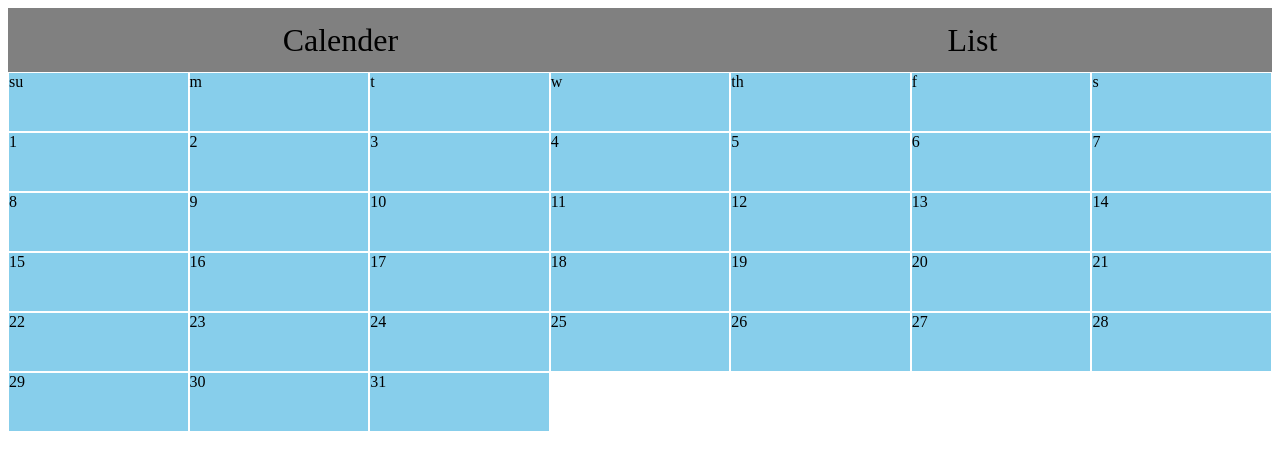
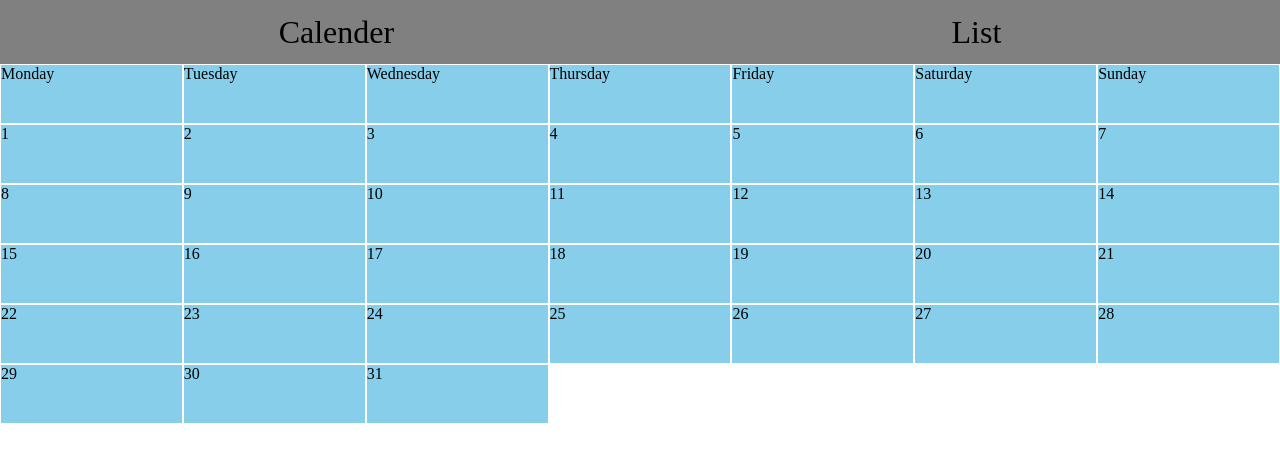
Before and after one commit to connorbtreecode/app-challenge, a SvelteKit app: page / in a window 1280 px wide. Shown: the top 470 px of the page. Built offline with nearby package versions, Linux system fonts and the light colour scheme.

Commit message:
Made bodys margin 0

```diff
--- a/src/routes/+layout.svelte
+++ b/src/routes/+layout.svelte
@@ -32,4 +32,8 @@
 		text-decoration: none;
 		color: black;
 	}
+	:global(body) {
+		margin: 0px;
+		padding: 0px;
+	}
 </style>
--- a/src/routes/+page.svelte
+++ b/src/routes/+page.svelte
@@ -9,7 +9,8 @@
 			todos = JSON.parse(localStorage.getItem("todos"));
 		}
 	})
-	let days = ['su', 'm', 't', 'w', 'th', 'f', 's'];
+	let days = ['Monday', 'Tuesday', 'Wednesday', 'Thursday', 'Friday', 'Saturday', 'Sunday'];
+
 </script>
 
 <div>
@@ -34,6 +35,7 @@
 		display: grid;
 		grid-template-columns: repeat(7, 1fr);
 		grid-auto-rows: 60px;
+		min-height: 100vh;
 	}
 
 	.calendar > div {
--- a/src/routes/list/+page.svelte
+++ b/src/routes/list/+page.svelte
@@ -12,7 +12,7 @@
 
 	let newTodoText = $state('');
 	let newTodoDate = $state('');
-	let keyNumber = 0;
+	//let keyNumber = 0;
 	// function setLocalStorageItem(eventObj) {
 	// 	// if(localStorage.getItem("keyCount") !== null) {
 	// 		// keyNumber = localStorage.getItem("keyCount");
```
